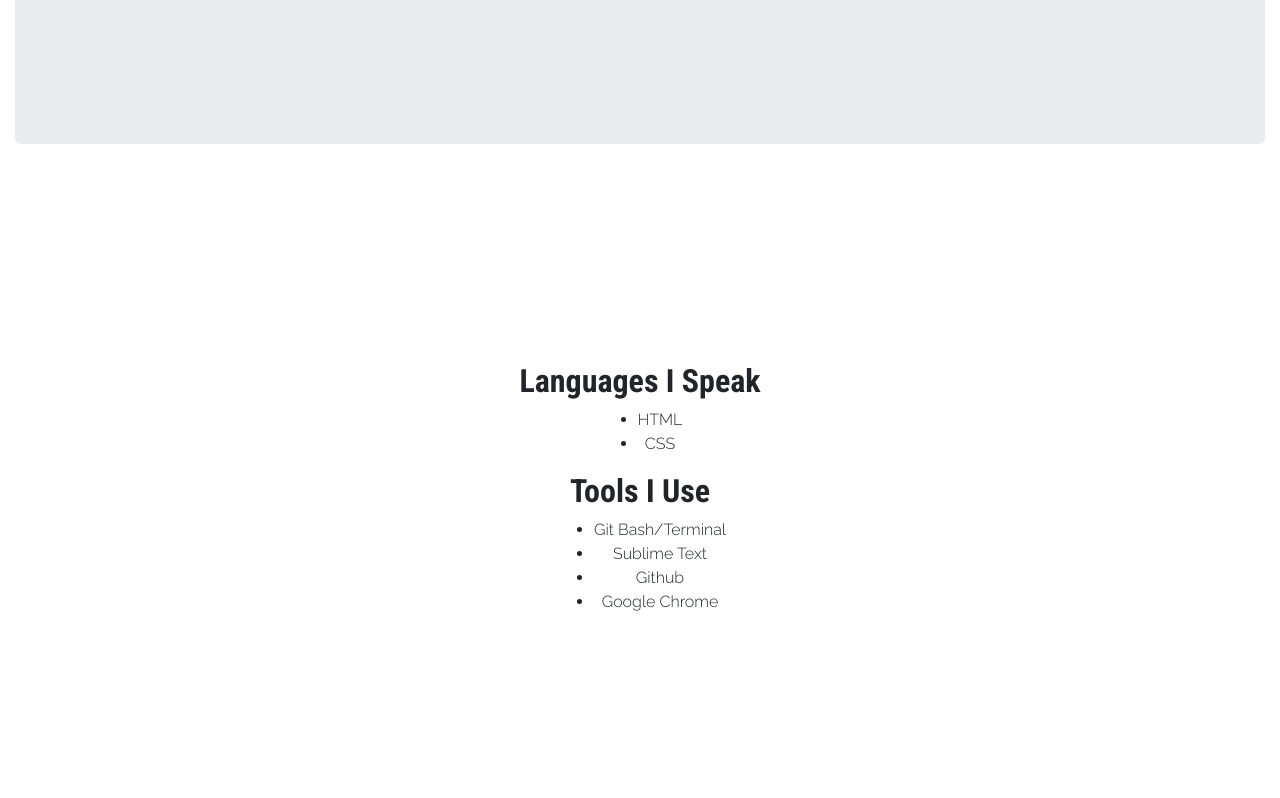
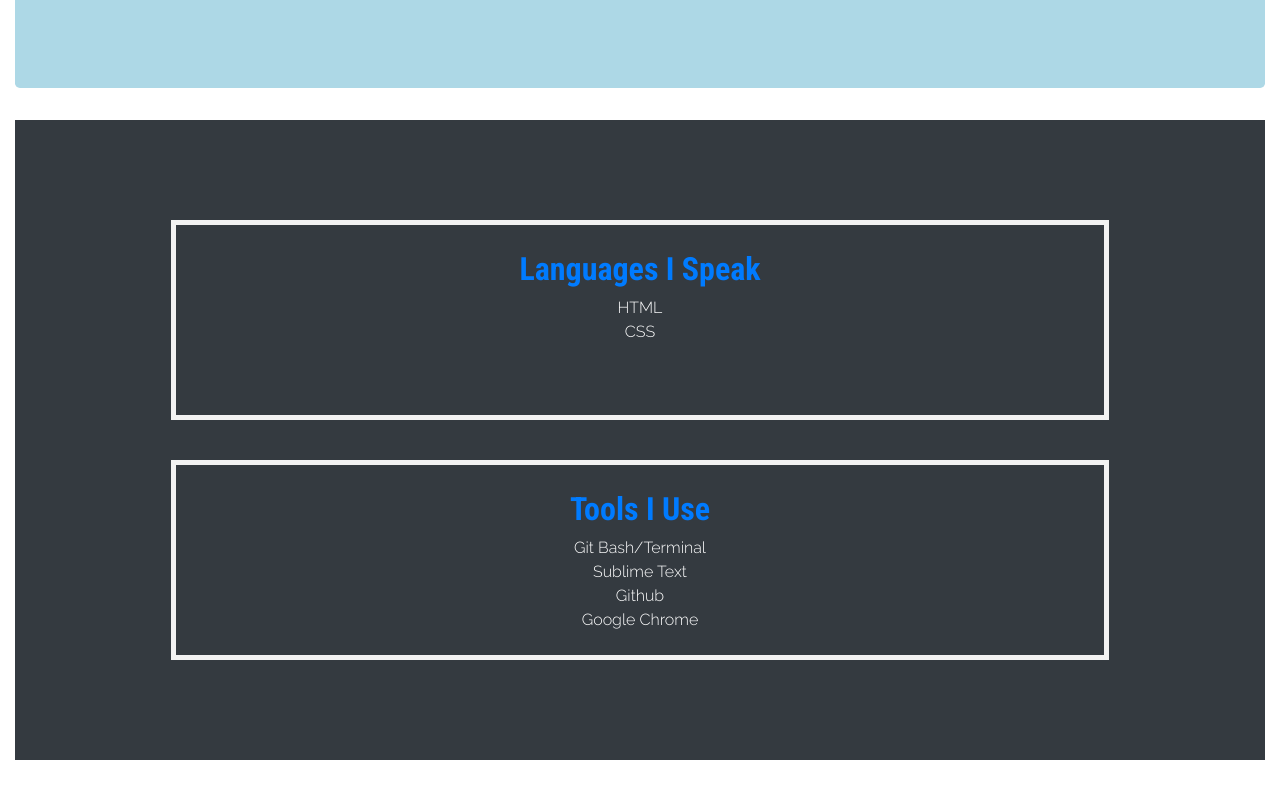
Before and after one commit to jeffreyryankun/fcp-portfolio, a plain HTML site: page index.html in a window 1280 px wide. Shown: the part 568-1366 px from the top of the page. After the commit the page ends 1328 px from the top, so only its background shows below. Drawn offline with nearby package versions, Linux system fonts and the light colour scheme.

Commit message:
#6 - FINAL VERSION

```diff
--- a/index.html
+++ b/index.html
@@ -21,7 +21,7 @@
 
 	<body>
 
-		<nav class="navbar navbar-expand-lg navbar-dark bg-primary">
+		<nav class="navbar-expand-lg navbar-dark bg-primary fixed-top">
 		  <button class="navbar-toggler" type="button" data-toggle="collapse" data-target="#navbarSupportedContent" aria-controls="navbarSupportedContent" aria-expanded="false" aria-label="Toggle navigation">
 		    <span class="navbar-toggler-icon"></span>
 		  </button>
@@ -53,15 +53,23 @@
 				<img src ="images/dp.png">
 			</section>
 
-			<section class="text-center" id ="gallery">
+			<section class="text-center bg-dark" id ="gallery">
+
+
+				<div class="tools">
 
 
 					<h2>Languages I Speak</h2>
+
 
 					<ul>
 						<li>HTML</li>
 						<li>CSS</li>
 					</ul>
+
+					</div>
+
+				<div class="tools">
 
 					<h2>Tools I Use </h2>
 
@@ -71,6 +79,14 @@
 					<li>Github</li>
 					<li>Google Chrome</li>
 					</ul>
+
+
+
+
+				</div>
+
+
+
 
 			</section>
 			</div>
--- a/style.css
+++ b/style.css
@@ -30,4 +30,32 @@ img {
 	flex-direction: column;
 	justify-content: center;
 	align-items: center;
+	background-color: #ADD8E6;
 }
+
+
+ul{
+	list-style: none;
+	padding: 0;
+
+}
+
+h2 {
+
+	color: #007bff;
+}
+
+.tools{
+
+	padding: 25px;
+	height: 200px;
+	border: 5px solid #f2f2f2;
+	margin: 20px;
+	width:75%;
+	color: white;
+
+}
+
+html{
+	scroll-behavior: smooth;
+}
```
Lines whose indentation alone changed are shown as unchanged.
